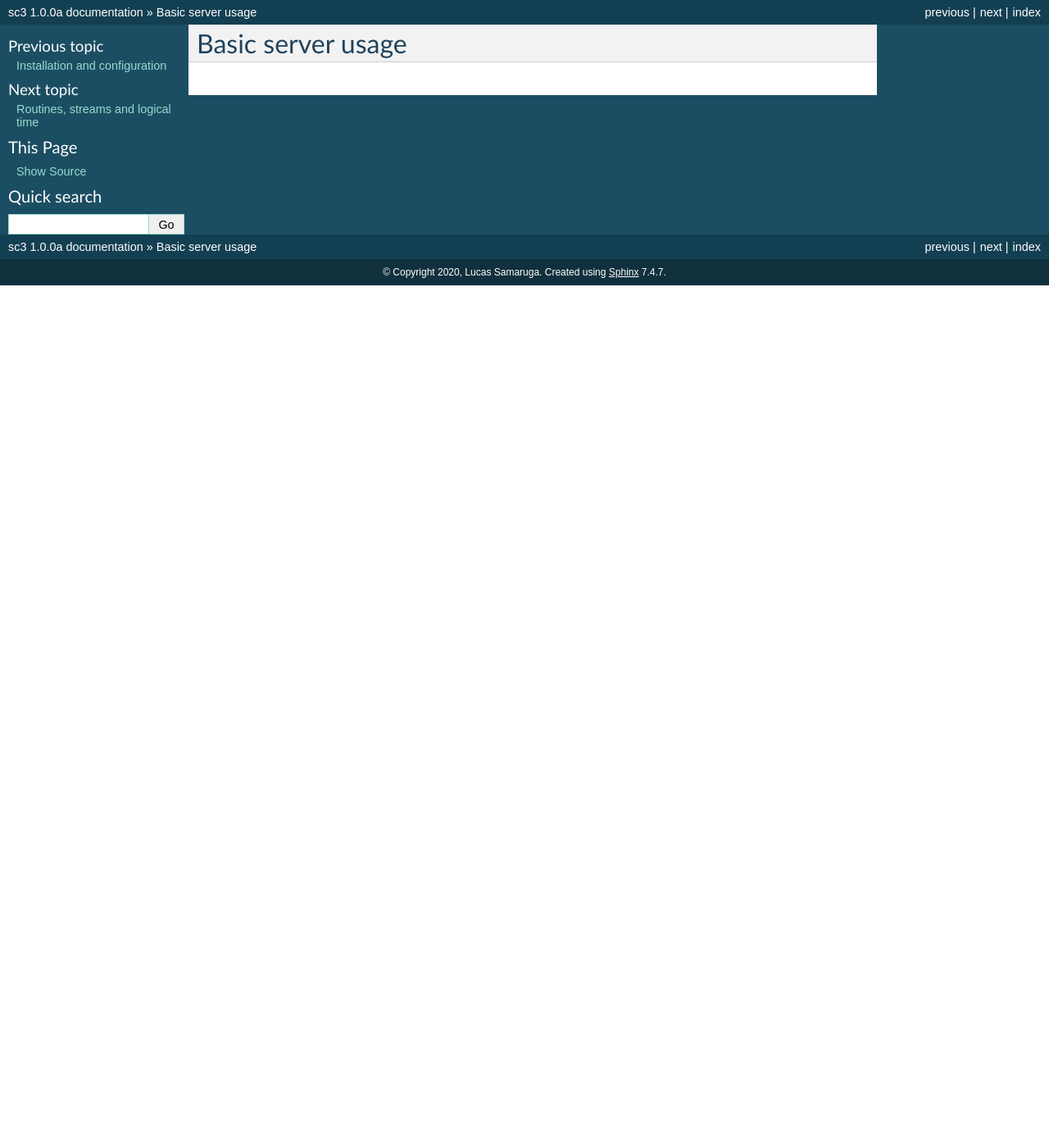
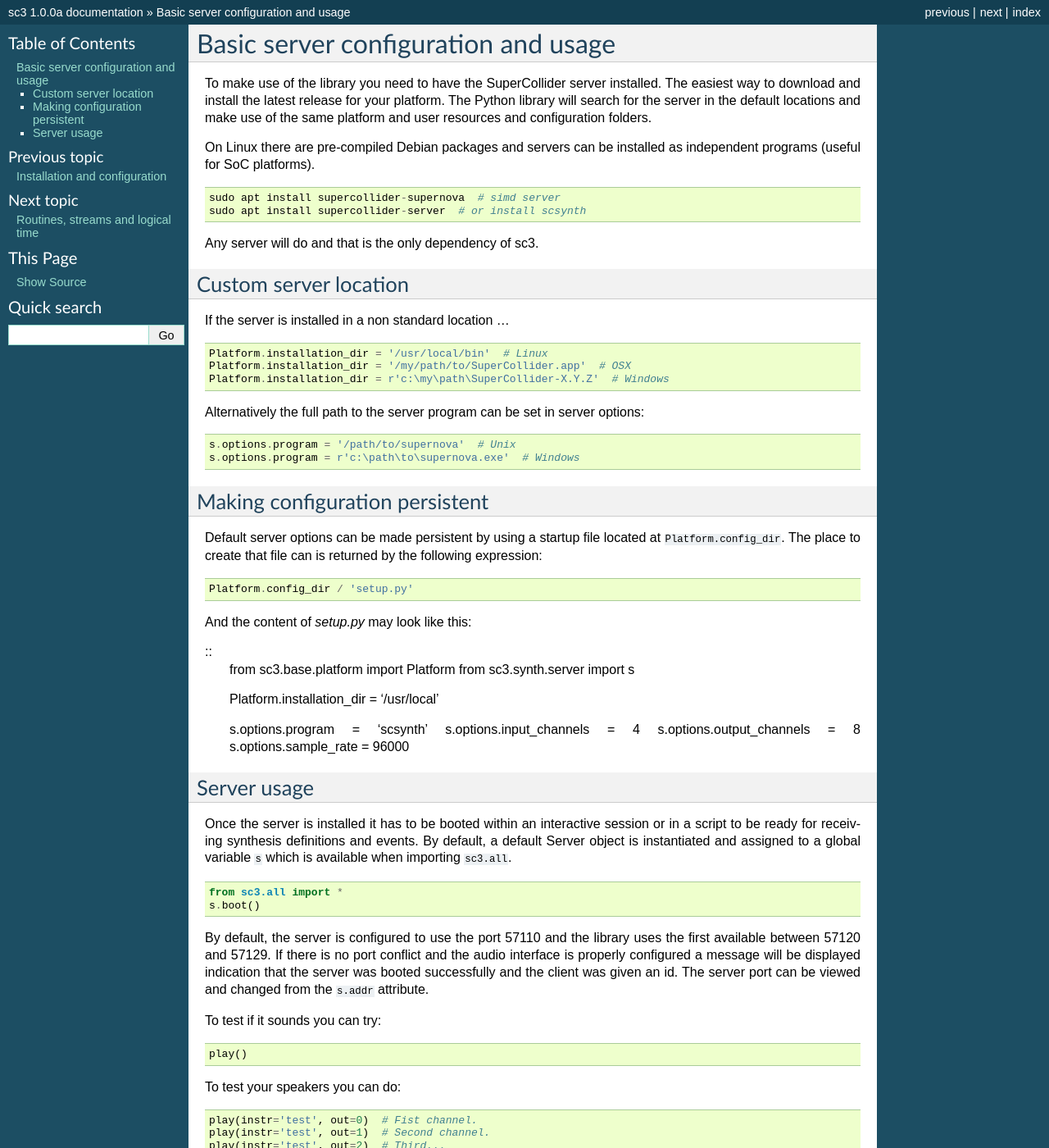
Before and after one commit to smrg-lm/sc3, a Sphinx documentation site: the page built from docs/source/basicserver.rst, in a window 1280 px wide and 1400 px high. Shown: the whole window at 82% size. Built offline with Sphinx 7.4.7, drawn with Linux system fonts in a browser that asks for light colours; some of the changed text lies outside the part shown.

Commit message:
Documentation varios.

```diff
--- a/docs/source/basicserver.rst
+++ b/docs/source/basicserver.rst
@@ -1,4 +1,126 @@
 .. _basicserver:
 
-Basic server usage
-==================
+Basic server configuration and usage
+====================================
+
+To make use of the library you need to have the SuperCollider
+server installed. The easiest way to download and install the
+latest release for your platform. The Python library will search
+for the server in the default locations and make use of the same
+platform and user resources and configuration folders.
+
+On Linux there are pre-compiled Debian packages and servers can be
+installed as independent programs (useful for SoC platforms).
+
+::
+
+  sudo apt install supercollider-supernova  # simd server
+  sudo apt install supercollider-server  # or install scsynth
+
+Any server will do and that is the only dependency of sc3.
+
+.. note:
+   By default, sc3 will search for the servers in the default
+   installation locations or will work without configuration
+   if the server programs are in the PATH.
+
+
+Custom server location
+----------------------
+
+If the server is installed in a non standard location ...
+
+::
+
+  Platform.installation_dir = '/usr/local/bin'  # Linux
+  Platform.installation_dir = '/my/path/to/SuperCollider.app'  # OSX
+  Platform.installation_dir = r'c:\my\path\SuperCollider-X.Y.Z'  # Windows
+
+Alternatively the full path to the server program can be set
+in server options:
+
+::
+
+  s.options.program = '/path/to/supernova'  # Unix
+  s.options.program = r'c:\path\to\supernova.exe'  # Windows
+
+
+Making configuration persistent
+-------------------------------
+
+Default server options can be made persistent by using a startup
+file located at ``Platform.config_dir``. The place to create
+that file can is returned by the following expression:
+
+::
+
+  Platform.config_dir / 'setup.py'
+
+And the content of `setup.py` may look like this:
+
+::
+  from sc3.base.platform import Platform
+  from sc3.synth.server import s
+
+  Platform.installation_dir = '/usr/local'
+
+  s.options.program = 'scsynth'
+  s.options.input_channels = 4
+  s.options.output_channels = 8
+  s.options.sample_rate = 96000
+
+.. note:
+   In the setup file imports must be absolute and
+   `from sc3.all import *` will not work.
+
+.. warning:
+   Start up file is for basic configuration only, by now it is
+   a Python script but it may change to a more specific format in
+   the future.
+
+
+Server usage
+------------
+
+Once the server is installed it has to be booted within an
+interactive session or in a script to be ready for receiving
+synthesis definitions and events. By default, a default Server
+object is instantiated and assigned to a global variable ``s``
+which is available when importing ``sc3.all``.
+
+::
+
+  from sc3.all import *
+  s.boot()
+
+By default, the server is configured to use the port 57110 and
+the library uses the first available between 57120 and 57129.
+If there is no port conflict and the audio interface is properly
+configured a message will be displayed indication that the
+server was booted successfully and the client was given an id.
+The server port can be viewed and changed from the ``s.addr``
+attribute.
+
+To test if it sounds you can try:
+
+::
+
+  play()
+
+To test your speakers you can do:
+
+::
+
+  play(instr='test', out=0)  # Fist channel.
+  play(instr='test', out=1)  # Second channel.
+  play(instr='test', out=2)  # Third...
+  ...
+
+To quit the server used ``s.quit()``. There are also methods for
+``reboot`` the local server, and ``register`` to a remote server.
+
+.. note
+   When using booth :term:`sclang` and this library it may happen that
+   an already starter server program is using the default port, in the
+   reference to that server was lost it can be killed from the client
+   with ``Platform.killall('supernova')``.
```
Also changed, not shown: docs/source/glossary.rst (+10 -0 lines), docs/source/nonrealtime.rst (+22 -4 lines).
